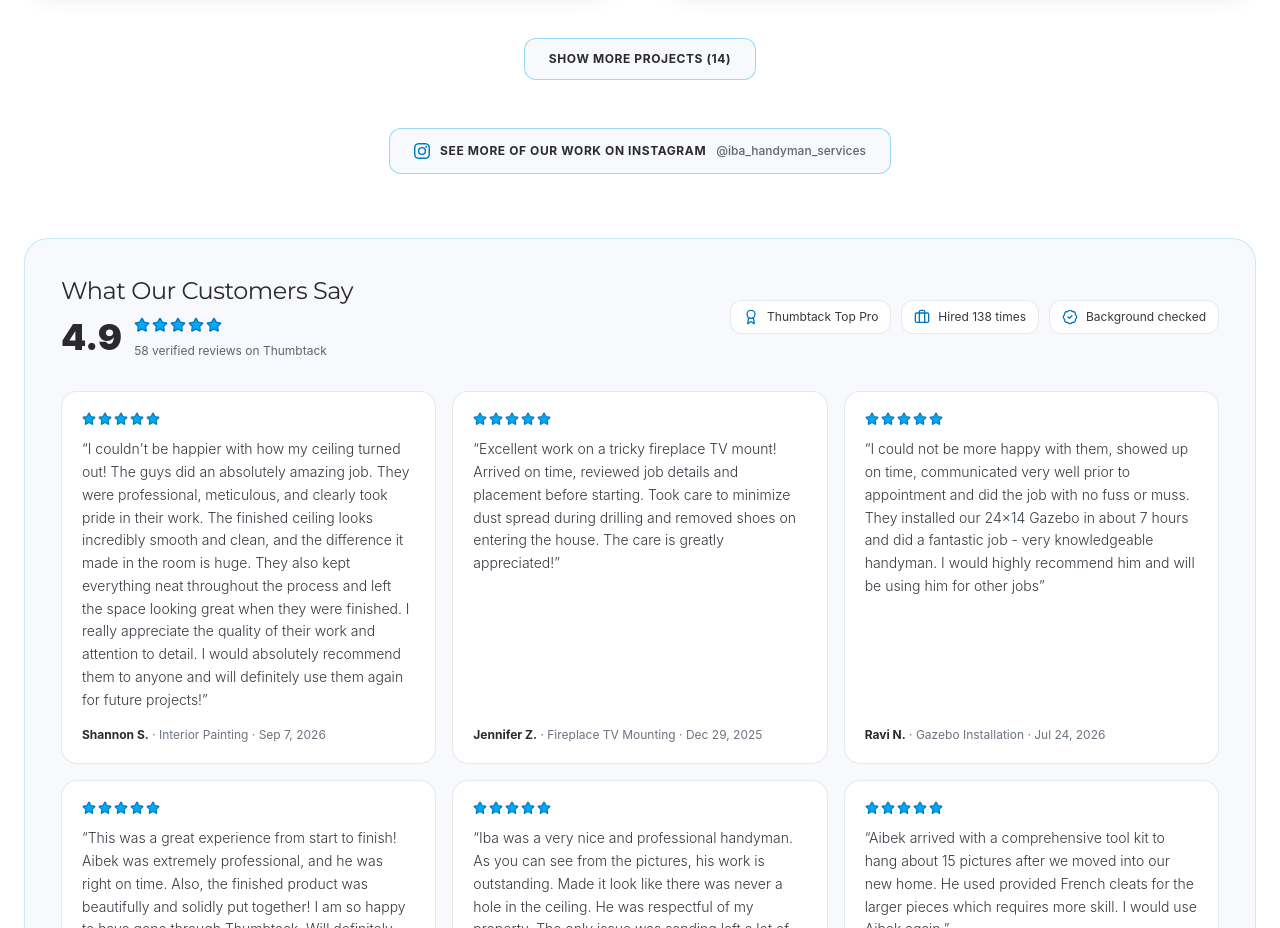
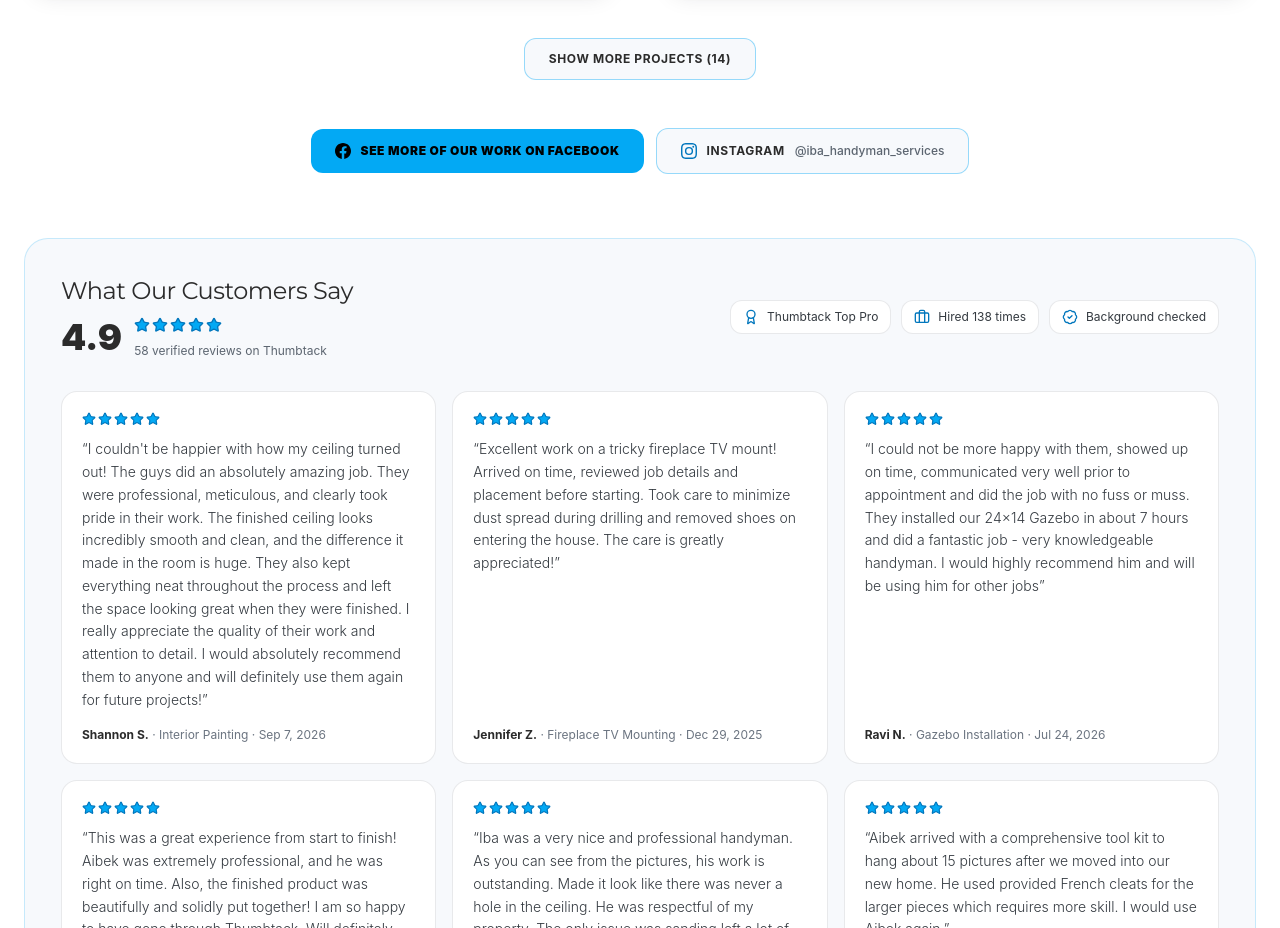
Before and after one commit to kaliev88amz-beep/IBA-HANDYMAN-SERVICE-WEB-, a React (Vite) app: page / in a window 1280 px wide. Shown: the part 9820-10748 px from the top of the page. Built offline with nearby package versions, Linux system fonts and the light colour scheme.

Commit message:
Feature Facebook as the main "see more work" link under Our Work
Facebook has the most job posts, so it gets the primary button;
Instagram stays as a secondary button next to it.

Co-Authored-By: Claude Opus 5.5 <noreply@anthropic.com>

```diff
--- a/src/components/OurWork.tsx
+++ b/src/components/OurWork.tsx
@@ -1,7 +1,7 @@
 import React, { useState } from 'react';
 import { useApp } from '../context/AppContext';
 import { WORK_SHOWCASE_ITEMS, SOCIAL_LINKS } from '../config/pricingConfig';
-import { InstagramIcon } from './SocialLinks';
+import { FacebookIcon, InstagramIcon } from './SocialLinks';
 import { ThumbtackReviews } from './ThumbtackReviews';
 import { Sparkles, SlidersHorizontal } from 'lucide-react';
 
@@ -191,23 +191,34 @@ export const OurWork: React.FC = () => {
           </div>
         )}
 
-        {/* Instagram portfolio link */}
+        {/* More work on social media: Facebook has the most posts, Instagram secondary */}
+        {(SOCIAL_LINKS.facebook || SOCIAL_LINKS.instagram) && (
+          <div className="mt-12 flex flex-col sm:flex-row items-stretch sm:items-center justify-center gap-3">
+            {SOCIAL_LINKS.facebook && (
+              <a
+                href={SOCIAL_LINKS.facebook}
+                target="_blank"
+                rel="noopener noreferrer"
+                className="inline-flex items-center justify-center gap-2.5 px-6 py-3.5 rounded-xl bg-accent hover:bg-accent-hover text-black text-xs font-black uppercase tracking-wider transition-colors"
+              >
+                <FacebookIcon className="w-4 h-4" />
+                <span>{language === 'ru' ? 'Больше наших работ на Facebook' : 'See more of our work on Facebook'}</span>
+              </a>
+            )}
             {SOCIAL_LINKS.instagram && (
-          <div className="mt-12 flex justify-center">
               <a
                 href={SOCIAL_LINKS.instagram}
                 target="_blank"
                 rel="noopener noreferrer"
-              className="inline-flex items-center gap-2.5 px-6 py-3.5 rounded-xl bg-surface border border-accent/40 hover:border-accent text-ink text-xs font-bold uppercase tracking-wider transition-colors"
+                className="inline-flex items-center justify-center gap-2.5 px-6 py-3.5 rounded-xl bg-surface border border-accent/40 hover:border-accent text-ink text-xs font-bold uppercase tracking-wider transition-colors"
               >
                 <InstagramIcon className="w-4 h-4 text-accent-ink" />
-              <span>
-                {language === 'ru' ? 'Больше наших работ в Instagram' : 'See more of our work on Instagram'}
-              </span>
+                <span>Instagram</span>
                 <span className="text-ink-400 normal-case tracking-normal font-medium hidden sm:inline">
                   {SOCIAL_LINKS.instagramHandle}
                 </span>
               </a>
+            )}
           </div>
         )}
 
```
Lines whose indentation alone changed are shown as unchanged.
